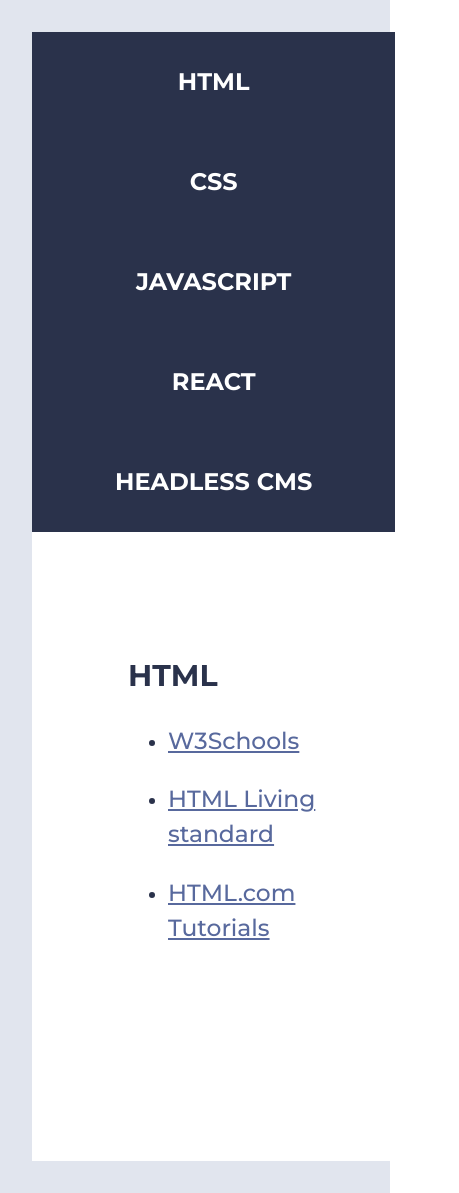
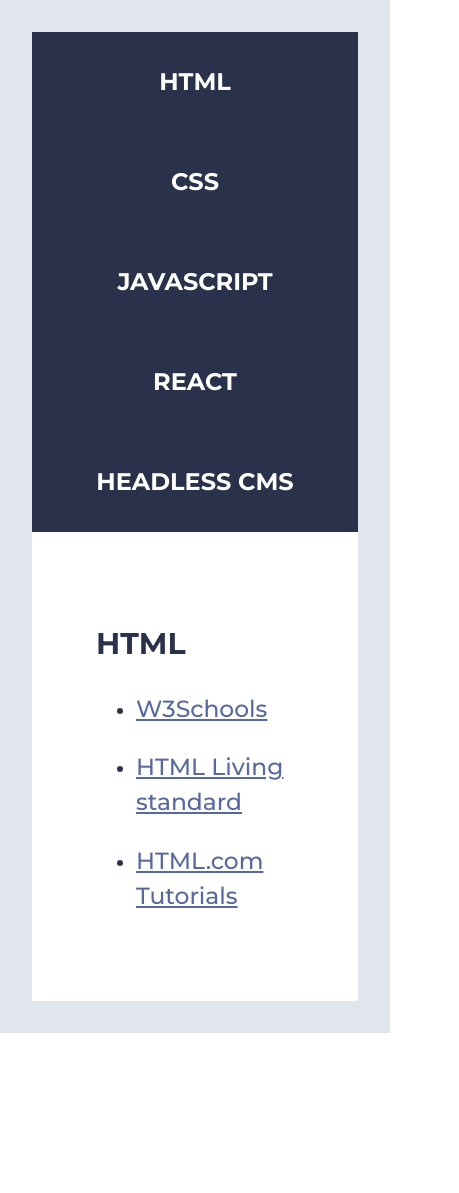
Before and after one commit to fitorevs/uin24ak3_resourceapp_group12, a React (Vite) app: page /category in a window 390 px wide. Shown: the whole page, 459 px wide, since content can reach past the window. After the commit the page ends 1033 px from the top, so only its background shows below. Built offline with nearby package versions, Linux system fonts and the light colour scheme.

Commit message:
Mindre endring i SASS etter merge
Fjernet padding som forskjøv content når media queries ble aktivert.

```diff
--- a/src/styles/_mediaqueries.scss
+++ b/src/styles/_mediaqueries.scss
@@ -7,10 +7,6 @@
         ul {
             display: block; // Setter display til block
         }
-    }
-
-    main {
-        padding: 2rem 2rem 8rem 2rem; // Setter padding
     }
 }
 
```
